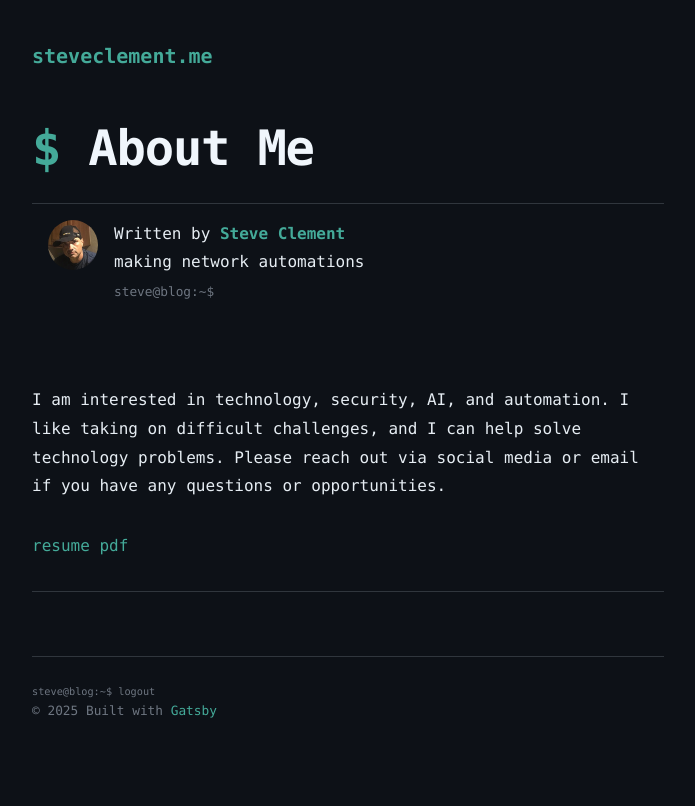
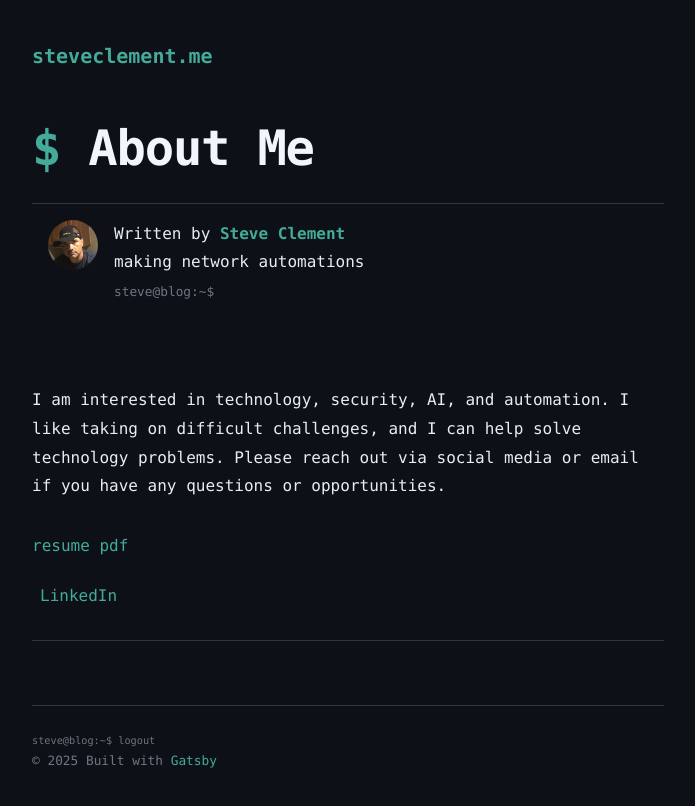
Before and after one commit to alpharez/gatsby-blog, a Gatsby site: page /about in a window 1280 px wide. Shown: the whole page, without its empty margins (292-987 px from the left). Built offline with nearby package versions, Linux system fonts and the light colour scheme; Gatsby itself is replaced by a stand-in of ours.

Commit message:
linkedin link

```diff
--- a/src/pages/about.js
+++ b/src/pages/about.js
@@ -15,6 +15,17 @@ const AboutPage = ({ data, location }) => {
       <Bio />
       <p>I am interested in technology, security, AI, and automation.  I like taking on difficult challenges, and I can help solve technology problems.  Please reach out via social media or email if you have any questions or opportunities.</p>
       <a href={"/resume-steve-2025.pdf"}>resume pdf</a>
+      <br />
+      <a href="https://www.linkedin.com/in/steve3279/" target="_blank" rel="noopener noreferrer">
+        <StaticImage
+          src="../images/linkedin.svg"
+          alt="LinkedIn"
+          width={24}
+          height={24}
+          style={{ display: "inline", marginRight: "8px" }}
+        />
+        LinkedIn
+      </a>
       <br />
       <hr />
 
```
